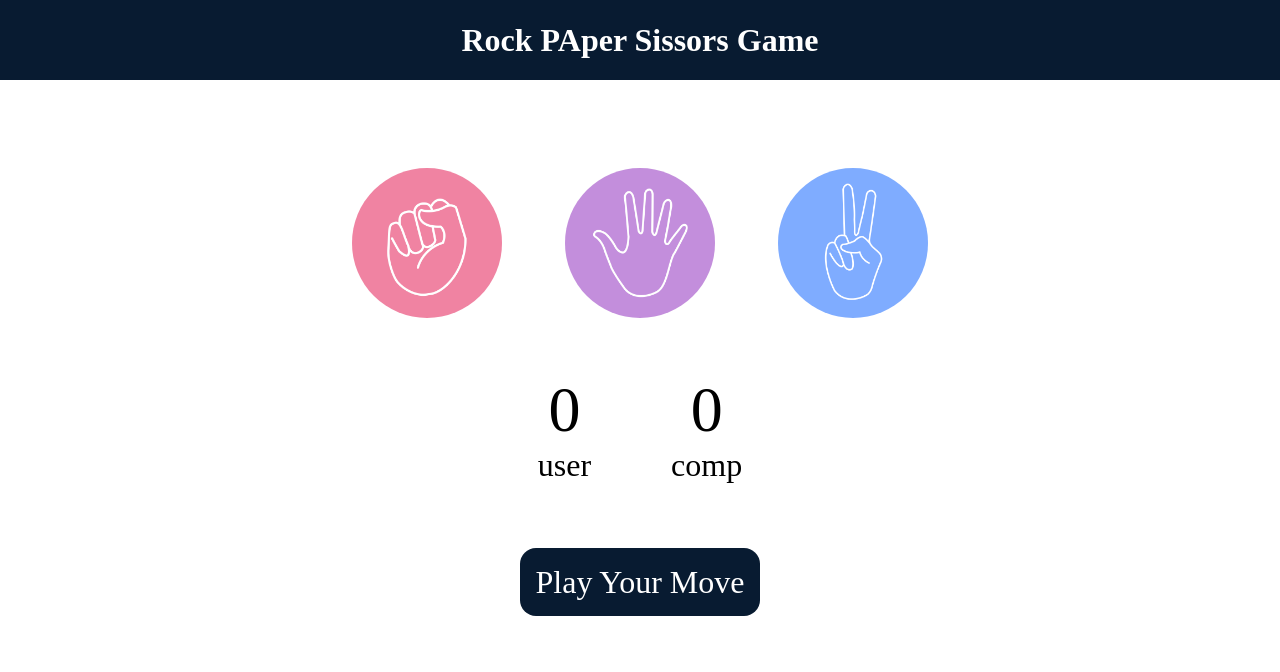
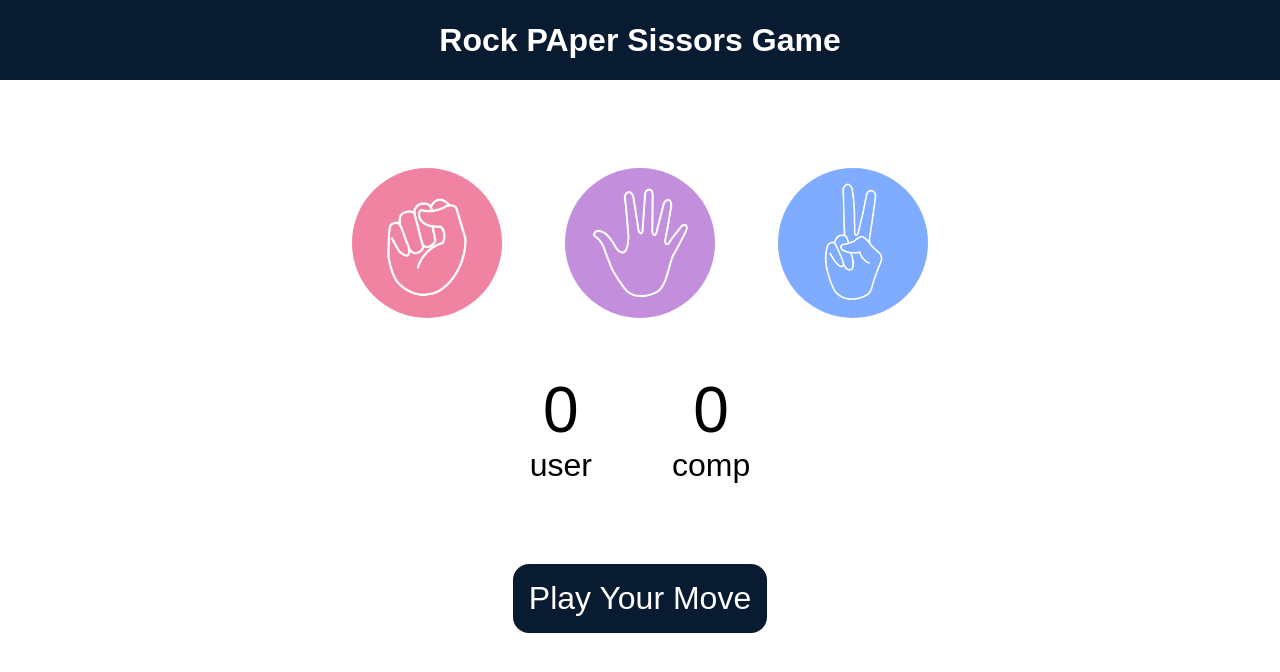
Before and after one commit to Shivayms07/Rock-Paper-Sissors, a plain HTML site: page index.html in a window 1280 px wide. Drawn offline with Linux system fonts and the light colour scheme.

Commit message:
Add files via upload

```diff
--- a/style.css
+++ b/style.css
@@ -2,6 +2,12 @@
     margin: 0;
     padding: 0;
     text-align: center;
+}
+
+body{
+   margin: 0;
+   text-align: center;
+   font-family: Arial, Helvetica, sans-serif;
 }
 
 h1{
@@ -13,9 +19,10 @@ h1{
 
 .choice{
     height: 165px;
-    width: 165px;
+    max-width: 165px;
     border-radius: 50%;
     display: flex;
+    flex: 1 1 100px;
     align-items: center;
     justify-content: center;
 }
@@ -37,6 +44,7 @@ img{
     display: flex;
     justify-content: center;
     align-items: center;
+    flex-wrap: wrap;
     gap: 3rem;
     margin-top: 5rem;
 }
@@ -45,6 +53,7 @@ img{
     display: flex;
     justify-content: center;
     align-items: center;
+    flex-wrap: wrap;
     font-size: 2rem;
     margin-top: 3rem;
     gap: 5rem;
@@ -62,7 +71,7 @@ img{
     background-color: #081b31;
     color: #fff;
     font-size: 2rem;
-    display: inline;
+    display: inline-block;
     padding: 1rem;
     border-radius: 1rem;
 
```
